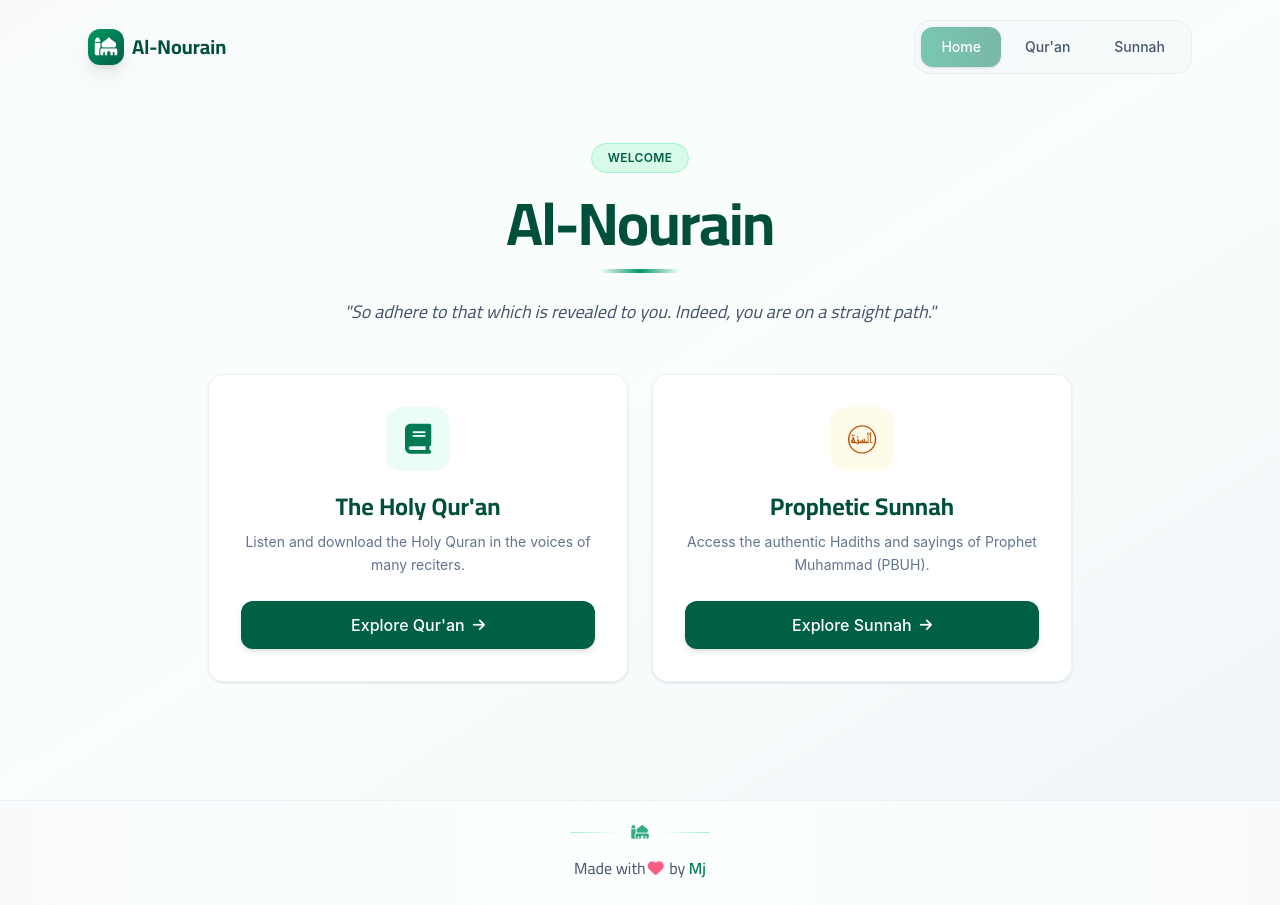
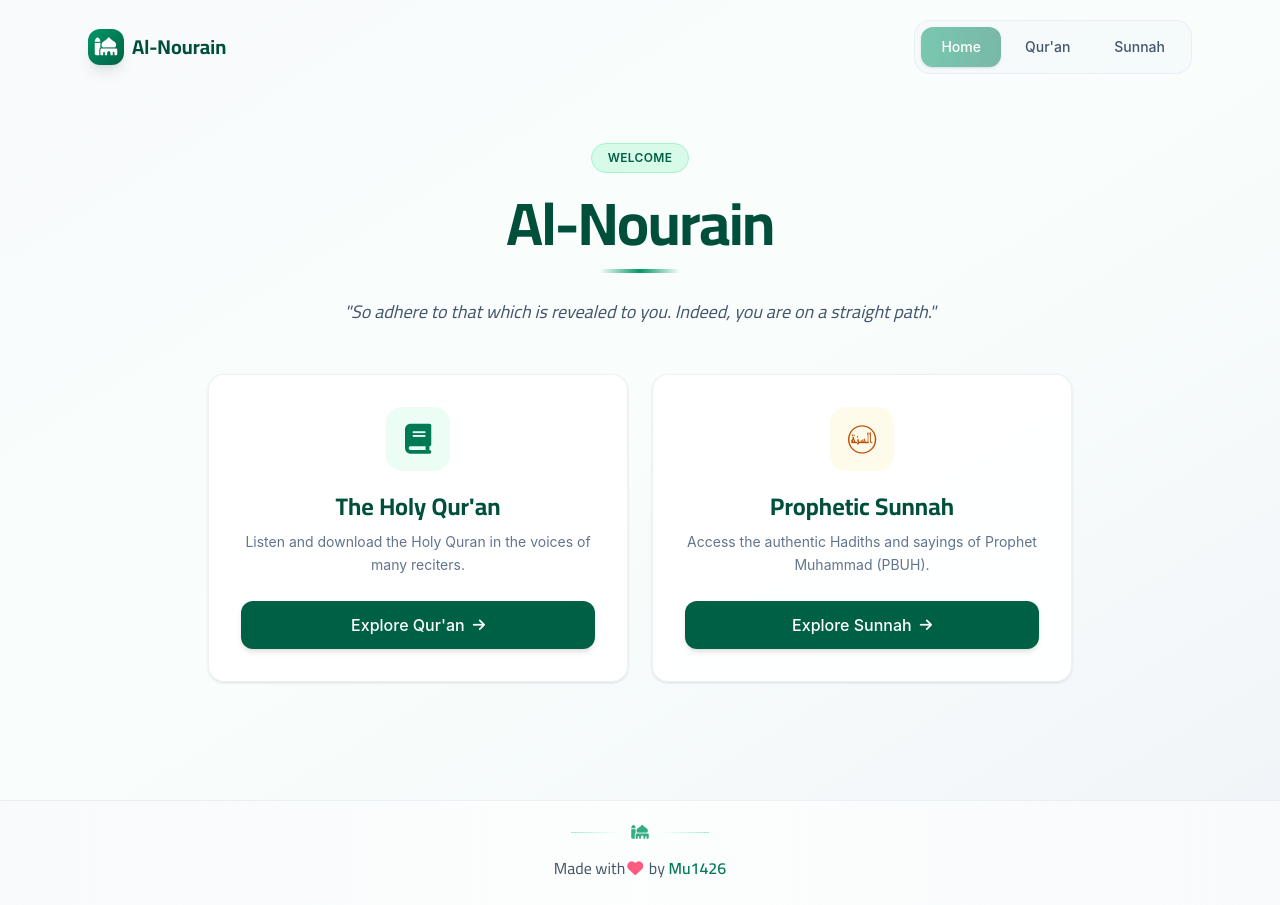
Before and after one commit to M7mdJbr/Al-Nourain, a React (Vite) app: page /#/ in a window 1280 px wide. Built offline with nearby package versions, Linux system fonts and the light colour scheme.

Commit message:
edit footer

```diff
--- a/src/components/Footer.jsx
+++ b/src/components/Footer.jsx
@@ -22,7 +22,7 @@ const Footer = () => {
             rel="noopener noreferrer"
             className="inline-flex items-center gap-1 text-emerald-700 font-semibold hover:text-emerald-900 hover:underline decoration-emerald-300/60 underline-offset-4 transition-all duration-200"
           >
-            Mj
+            Mu1426
           </a>
         </p>
       </div>
```
